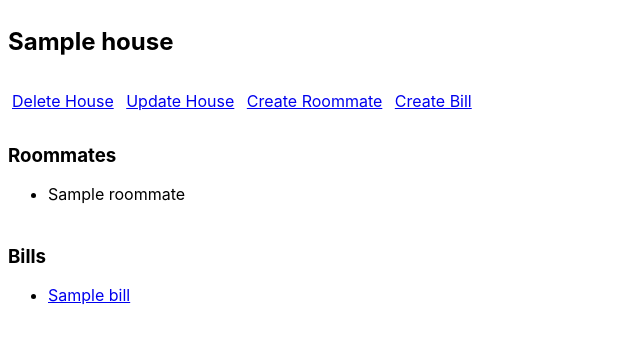
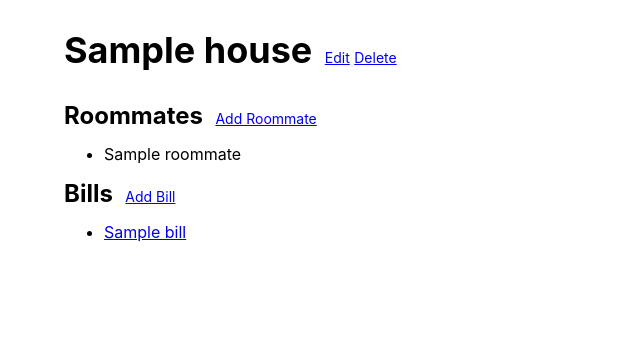
Before and after one commit to arpradhan/hausmate, a Django app: page /houses/1/ in a window 1280 px wide. Shown: the part 51-395 px from the top of the page, without its empty margins (0-640 px from the left). Run offline with Django 3.2, Linux system fonts and the light colour scheme; a user stored in the database is signed in; tables that the repository leaves empty hold one stand-in row (values such as "Sample post"); some libraries are stand-ins or nearby versions.

Commit message:
style house detail

```diff
--- a/hausmate/houses/templates/houses/house_detail.html
+++ b/hausmate/houses/templates/houses/house_detail.html
@@ -1,24 +1,24 @@
 {% extends "base.html" %}
 {% block content %}
-<div class="w-100 pa2">
-  <h2>{{ object.name }}</h2>
-</div>
-<div class="w-100 pa2">
-  <a class="ph1" href="{% url 'house_delete' object.id %}">Delete House</a>
-  <a class="ph1" href="{% url 'house_update' object.id %}">Update House</a>
-  <a class="ph1" href="{% url 'roommate_create' object.id %}">Create Roommate</a>
-  <a class="ph1" href="{% url 'bill_create' object.id %}">Create Bill</a>
-</div>
-<div class="w-100 pa2">
-  <h3>Roommates</h3>
+<div class="pv ph5">
+  <div>
+    <h2 class="dib f2">{{ object.name }}</h2>
+    <a class="f6 pl2" href="{% url 'house_update' object.id %}">Edit</a>
+    <a class="f6" href="{% url 'house_delete' object.id %}">Delete</a>
+  </div>
+  <div>
+    <span class="b f3">Roommates</span>
+    <a class="pl2 f6" href="{% url 'roommate_create' object.id %}">Add Roommate</a>
+  </div>
   <ul>
     {% for roommate in object.roommate_set.all %}
     <li>{{ roommate.name }}</li>
     {% endfor %}
   </ul>
-</div>
-<div class="w-100 ph2">
-  <h3>Bills</h3>
+  <div>
+    <span class="b f3">Bills</span>
+    <a class="pl2 f6" href="{% url 'bill_create' object.id %}">Add Bill</a>
+  </div>
   <ul>
     {% for bill in object.bill_set.all %}
     <li><a href="{% url 'bill_detail' object.id bill.id %}">{{ bill.name}}</a></li>
```
Also changed, not shown: hausmate/houses/templates/houses/house_list.html (+7 -11 lines).
